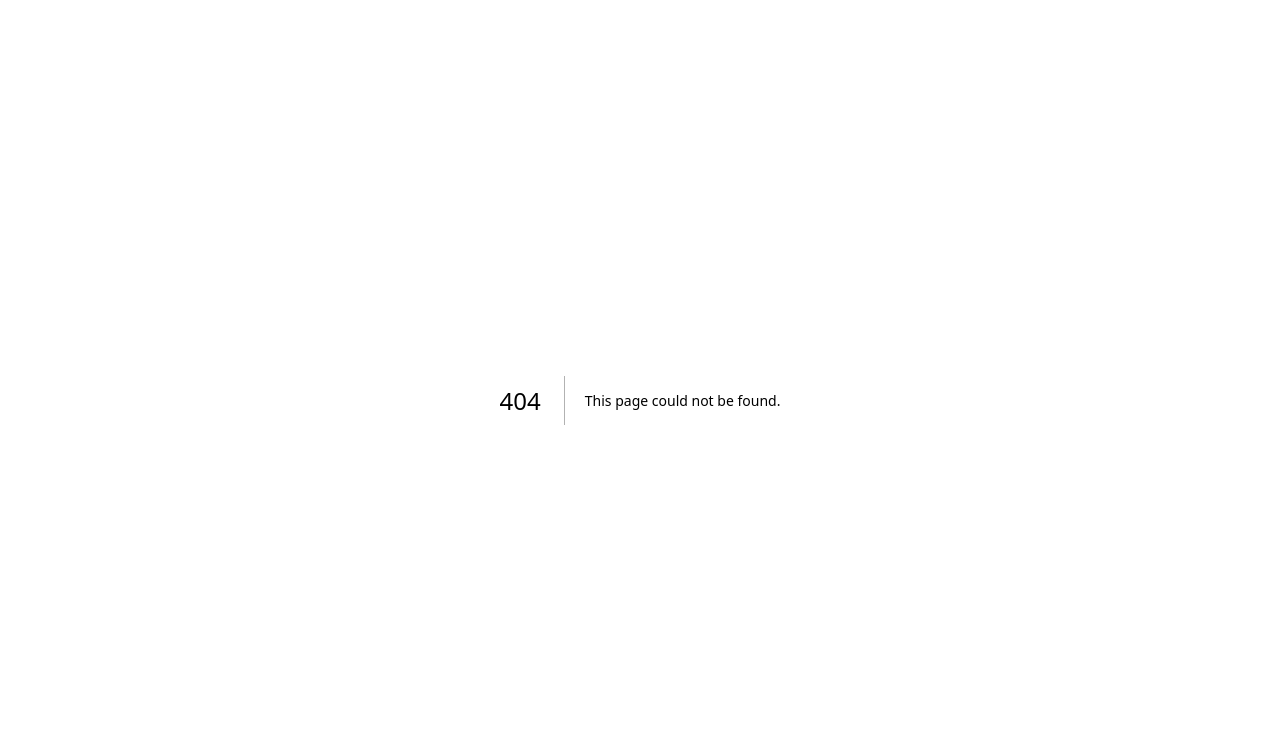
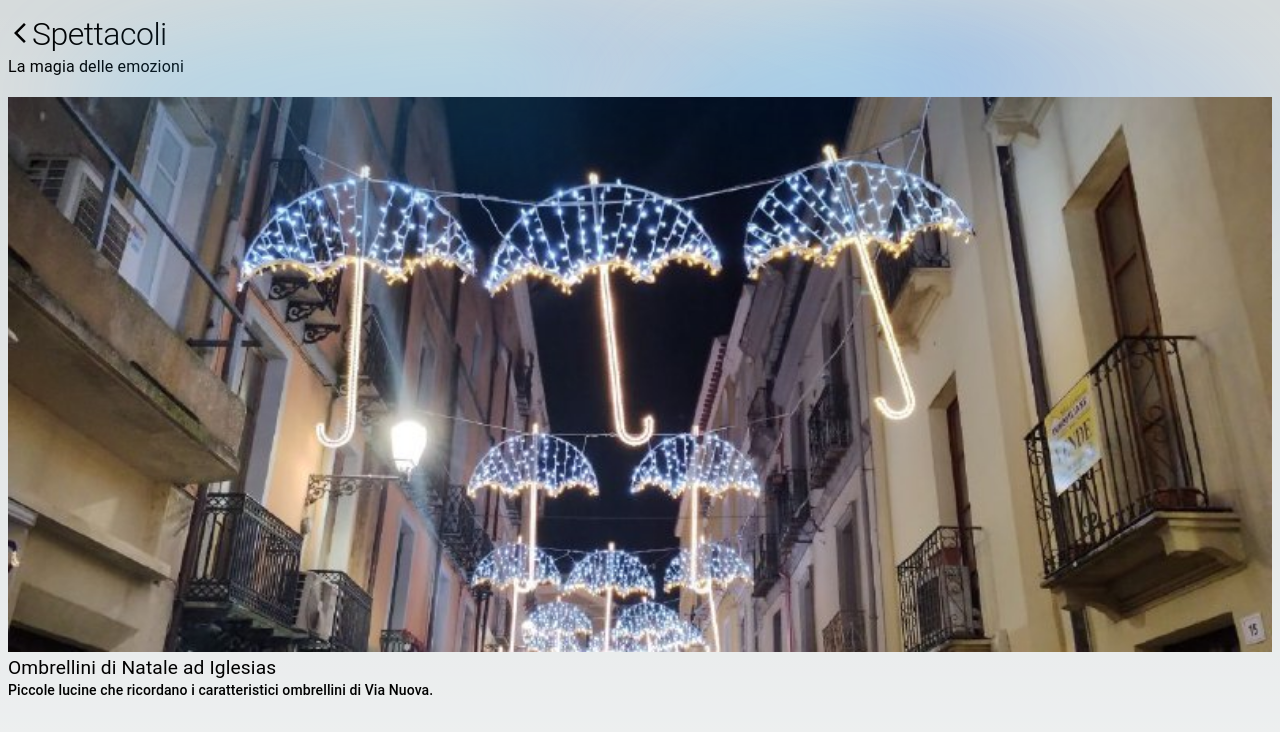
Before and after one commit to agostino-photo/agostino-photo.github.io, a Next.js app: page /galleria/spettacoli in a window 1280 px wide. Before the commit this address had no page. Shown: the top 732 px of the page. Built offline with nearby package versions, Linux system fonts and the light colour scheme.

Commit message:
Add Gallery Layout

```diff
--- /dev/null
+++ b/pages/galleria/spettacoli.tsx
@@ -0,0 +1,22 @@
+import GalleryLayout from '../../src/layouts/GalleryLayout'
+
+export const meta = {
+  title: 'Spettacoli',
+  subtitle: 'La magia delle emozioni',
+  photos: [
+    {
+      title: 'Ombrellini di Natale ad Iglesias',
+      caption: 'Piccole lucine che ricordano i caratteristici ombrellini di Via Nuova.',
+      fileName: 'ombrelli_iglesias.jpeg',
+    },
+    {
+      title: 'Ombrellini di Natale ad Iglesias',
+      caption: '',
+      fileName: 'albero_natale_decorato_2022.jpeg',
+    },
+  ],
+}
+
+const SpettacoliPage = () => <GalleryLayout meta={meta} />
+
+export default SpettacoliPage
--- a/pages/index.tsx
+++ b/pages/index.tsx
@@ -12,7 +12,7 @@ export const meta: HomeLayoutMeta = {
     {
       title: 'Spettacoli',
       subtitle: 'La magia delle emozioni',
-      href: '/spettacoli',
+      href: '/galleria/spettacoli',
     },
     {
       title: 'Natura',
--- a/src/layouts/AboutPageLayout.tsx
+++ /dev/null
@@ -1 +0,0 @@
-export default {}
--- /dev/null
+++ b/src/layouts/GalleryLayout.tsx
@@ -0,0 +1,65 @@
+import ArrowBackIosNewIcon from '@mui/icons-material/ArrowBackIosNew'
+import { Box, Stack, Typography } from '@mui/material'
+import Link from 'next/link'
+import BaseLayout, { BaseLayoutMeta } from './BaseLayout'
+
+const PHOTOS_PATH = '/pictures/'
+const DEFAULT_PHOTOS_EXTENSION = 'jpeg'
+
+const getPhoto = (fileName: string): string => (
+  PHOTOS_PATH + (fileName.includes('.') ? fileName : fileName + '.' + DEFAULT_PHOTOS_EXTENSION)
+)
+
+export interface GalleryLayoutMeta extends BaseLayoutMeta {
+  subtitle?: string,
+  photos: {
+    title?: string,
+    caption?: string,
+    fileName: string,
+  }[]
+}
+
+interface Props {
+  meta: GalleryLayoutMeta
+}
+
+const GalleryLayout: React.FC<Props> = ({ meta }) => (
+  <BaseLayout meta={meta}>
+    <Stack paddingY={2} paddingX="0.5rem">
+      <Typography variant='h1' textAlign="left">
+        <Link
+          href={'/'}
+          rel="noopener noreferrer"
+        >
+          <ArrowBackIosNewIcon/>
+        </Link>
+        {meta.title}
+      </Typography>
+      <Typography variant='subtitle1' textAlign="left">
+        {meta.subtitle}
+      </Typography>
+    </Stack>
+    <Stack spacing='2rem' paddingX="0.5rem">
+      {meta.photos.map(({ title, caption, fileName }, index) => (
+        <Box key={`${fileName}-${index}`}>
+          <img
+            src={getPhoto(fileName)}
+            alt={title}
+            loading="lazy"
+            width="100%"
+          />
+          {title && <Typography variant='h4' textAlign="left">
+            {title}
+          </Typography>}
+          {caption &&
+          <Typography variant='subtitle2' textAlign="left">
+            {caption}
+          </Typography>
+          }
+        </Box>
+      ))}
+    </Stack>
+  </BaseLayout>
+)
+
+export default GalleryLayout
--- a/src/layouts/PhotoGalleryPageLayout.tsx
+++ /dev/null
@@ -1 +0,0 @@
-export default {}
--- a/src/theming/theme.ts
+++ b/src/theming/theme.ts
@@ -5,6 +5,9 @@ const theme = createTheme({
     h1: {
       fontSize: '2rem',
     },
+    h4: {
+      fontSize: '1.2rem',
+    },
   },
 })
 
```
Also changed, not shown: pages/spettacoli.mdx (deleted, +0 -14 lines), src/layouts/HomeLayout.tsx (+3 -12 lines), public/pictures/albero_natale_decorato_2022.jpeg (renamed from public/pictures/img002.jpeg), public/pictures/ombrelli_iglesias.jpeg (renamed from public/pictures/img001.jpeg).
